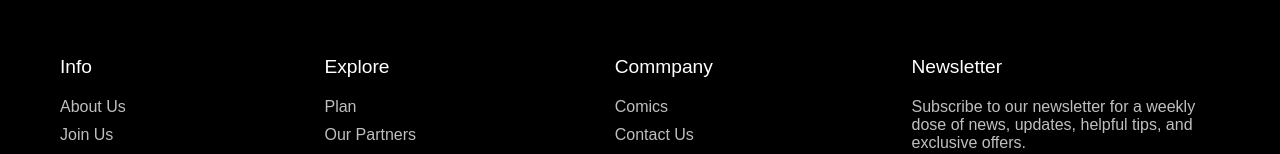
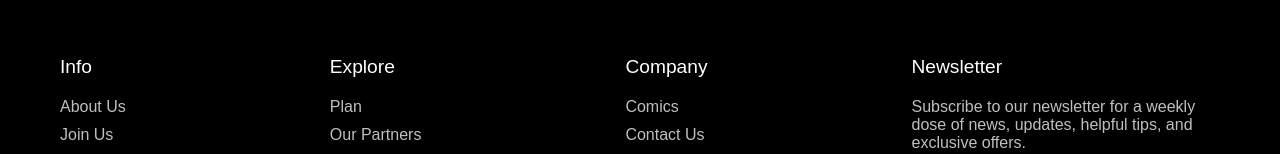
Before and after one commit to sathiskumar007/jswebsite, a website: page index.html in a window 1280 px wide. Shown: the part 4115-4269 px from the top of the page. Drawn offline with nearby package versions, Linux system fonts and the light colour scheme.

Commit message:
Update index.html

```diff
--- a/index.html
+++ b/index.html
@@ -340,7 +340,7 @@
                 </ul>
             </div>
             <div class="footer-col">
-                <h4>Commpany</h4>
+                <h4>Company</h4>
                 <ul style="padding: 0px !important;" class="links">
                     <li><a href="./comics.html">Comics</a></li>
                     <li><a href="#">Contact Us</a></li>
```
